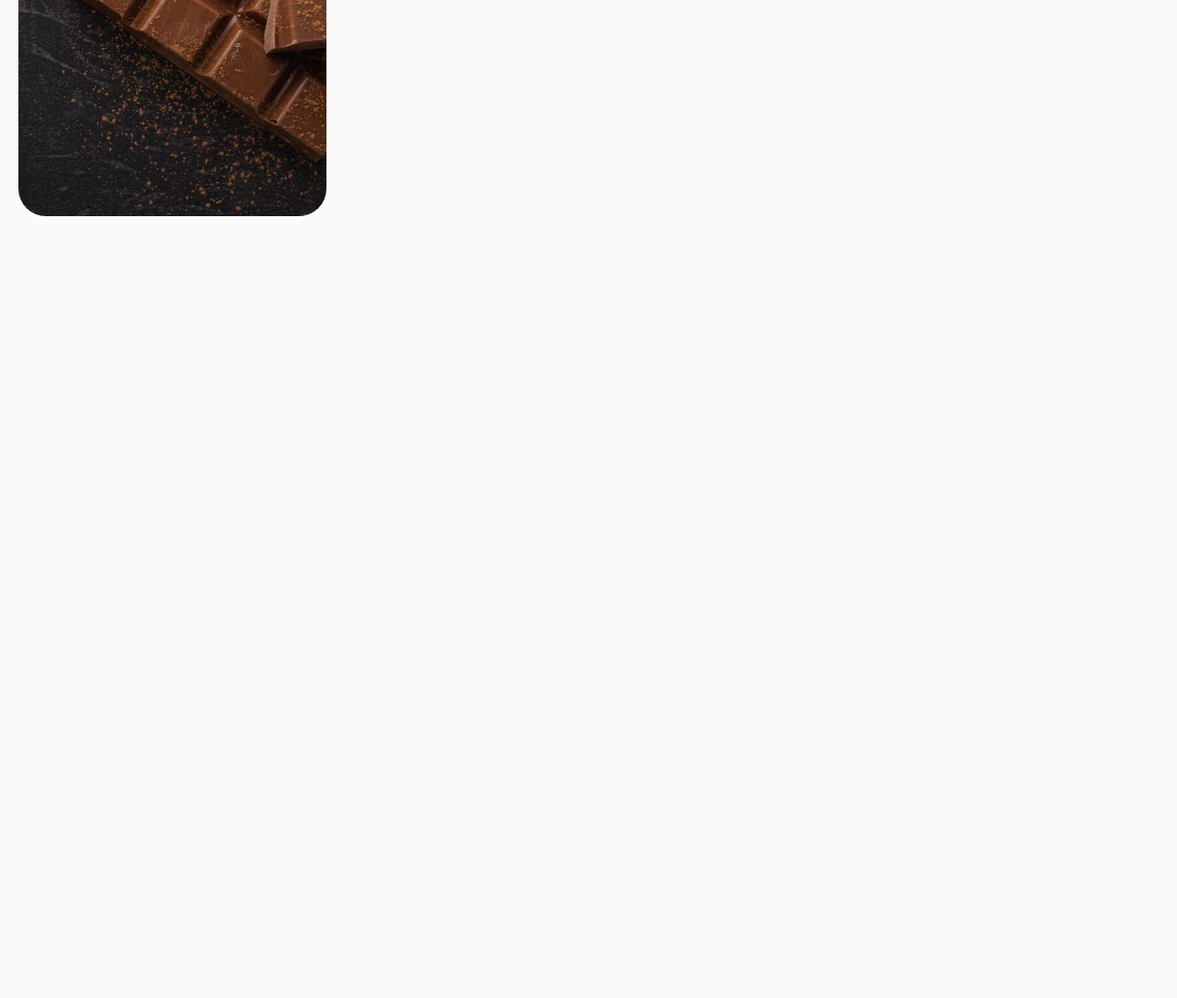
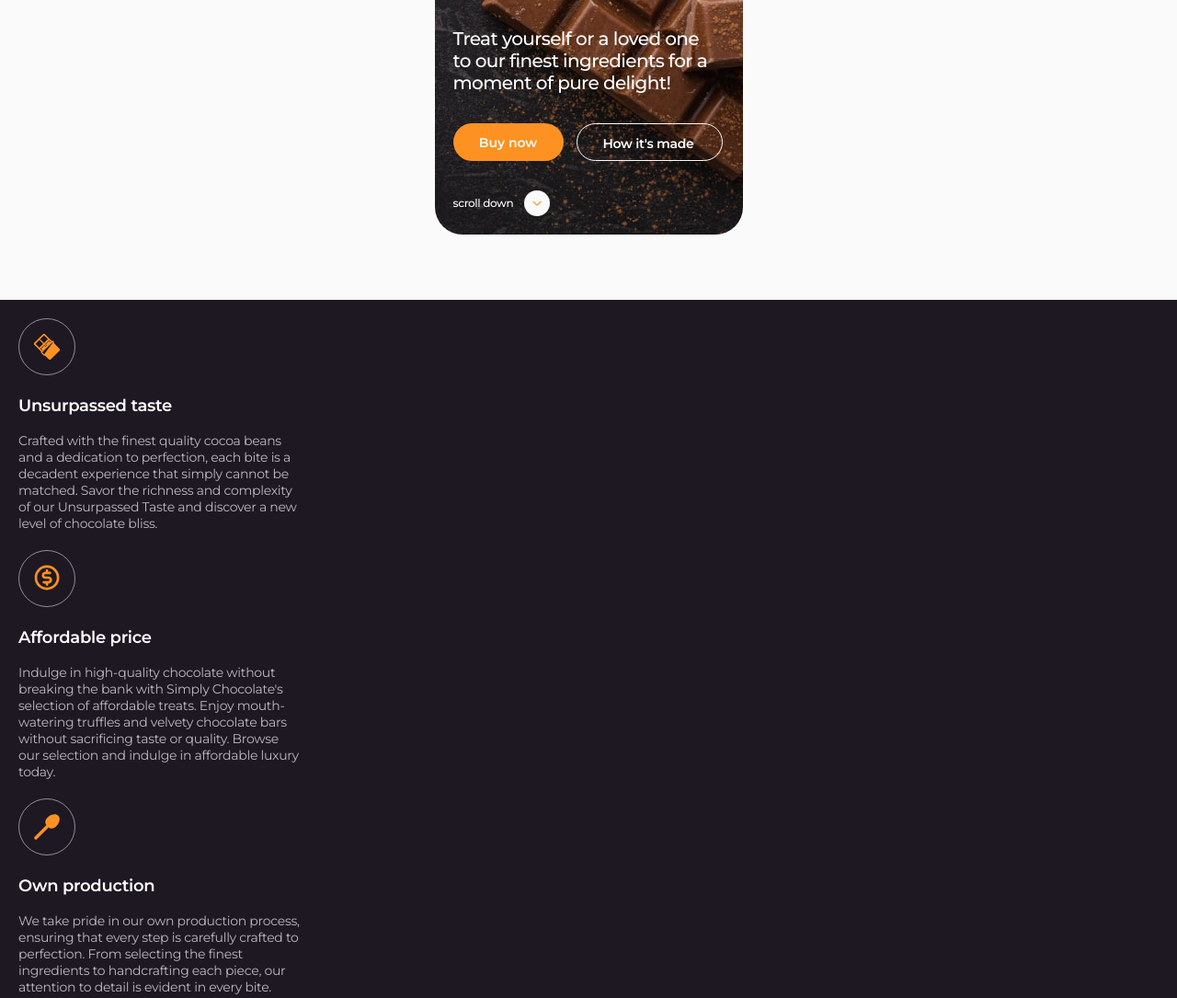
Before and after one commit to evsovichka/Simply-Chocolate, a plain HTML site: page index.html in a window 1280 px wide. Shown: the part 440-1525 px from the top of the page at 92% size. Before the commit the page ends 800 px from the top, so only its background shows below. Drawn offline with Linux system fonts and the light colour scheme.

Commit message:
first section & benefits section

```diff
--- a/base.css
+++ b/base.css
@@ -1,6 +1,7 @@
 * {
   margin: 0;
   padding: 0;
+  box-sizing: border-box;
 }
 
 :root {
@@ -15,7 +16,6 @@ body {
   letter-spacing: -0.02em;
   font-size: 14px;
   color: var(--black);
-  padding: 20px;
   background-color: var(--white);
 }
 
@@ -28,3 +28,8 @@ ul,
 ol {
   list-style: none;
 }
+
+button {
+  border: none;
+  font-family: inherit;
+}
--- a/index.html
+++ b/index.html
@@ -28,18 +28,80 @@
         />
       </a>
       <svg width="21" height="21" class="svg">
-        <use href="./images/icons.min.svg#burger-icon"></use>
+        <use href="./images/icons.svg#burger-icon"></use>
       </svg>
     </header>
     <main>
       <section class="first-section">
         <p class="first-section-title">
-          Treat yourself or a loved one to our finest ingredients for a moment
-          of pure delight!
+          Treat yourself or a loved one <br />
+          to our finest ingredients for a moment of pure delight!
         </p>
-        <button class="first-section-button" type="button">Buy now</button>
-        <a class="first-section-link" href="#">How it's made</a>
-        <a class="first-section-linkScrollDown">scroll down </a>
+        <div class="first-section-button-wrapper">
+          <button class="first-section-button" type="button">Buy now</button>
+          <a class="first-section-link" href="#">How it's made</a>
+        </div>
+        <a class="first-section-linkScrollDown"
+          >scroll down
+          <div class="checkmarkIconWrap">
+            <svg width="10" height="6">
+              <use href="./images/icons.svg#checkMark-icon"></use>
+            </svg>
+          </div>
+        </a>
+      </section>
+      <section class="benefits-section">
+        <ul class="benefits-list">
+          <li class="benefits-item">
+            <div class="benefits-icon-wrapper">
+              <svg width="32" height="32">
+                <use href="./images/icons.svg#icon-chocolate-bar"></use>
+              </svg>
+            </div>
+            <div class="benefits-text-wrapper">
+              <p class="benefits-title">Unsurpassed taste</p>
+              <p class="benefits-text">
+                Crafted with the finest quality cocoa beans and a dedication to
+                perfection, each bite is a decadent experience that simply
+                cannot be matched. Savor the richness and complexity of our
+                Unsurpassed Taste and discover a new level of chocolate bliss.
+              </p>
+            </div>
+          </li>
+          <li class="benefits-item">
+            <div class="benefits-icon-wrapper">
+              <svg width="32" height="32">
+                <use href="./images/icons.svg#icon-money"></use>
+              </svg>
+            </div>
+            <div class="benefits-text-wrapper">
+              <p class="benefits-title">Affordable price</p>
+              <p class="benefits-text">
+                Indulge in high-quality chocolate without breaking the bank with
+                Simply Chocolate's selection of affordable treats. Enjoy
+                mouth-watering truffles and velvety chocolate bars without
+                sacrificing taste or quality. Browse our selection and indulge
+                in affordable luxury today.
+              </p>
+            </div>
+          </li>
+          <li class="benefits-item">
+            <div class="benefits-icon-wrapper">
+              <svg width="32" height="32">
+                <use href="./images/icons.svg#icon-spoon"></use>
+              </svg>
+            </div>
+            <div class="benefits-text-wrapper">
+              <p class="benefits-title">Own production</p>
+              <p class="benefits-text">
+                We take pride in our own production process, ensuring that every
+                step is carefully crafted to perfection. From selecting the
+                finest ingredients to handcrafting each piece, our attention to
+                detail is evident in every bite.
+              </p>
+            </div>
+          </li>
+        </ul>
       </section>
     </main>
     <footer></footer>
--- a/styles.css
+++ b/styles.css
@@ -5,6 +5,7 @@
   justify-content: space-between;
   align-items: center;
   margin-bottom: 14px;
+  padding: 20px;
 }
 .logo {
   font-weight: 700;
@@ -31,4 +32,110 @@
   height: 620px;
   background-image: url(./images/mobile_background.jpg);
   background-size: 335px 620px;
+  display: flex;
+  flex-direction: column;
+  gap: 32px;
+  justify-content: end;
+  padding: 20px;
+  margin: 0 auto 71px auto;
 }
+
+.first-section-title {
+  font-weight: 500;
+  font-size: 20px;
+  line-height: 120%;
+  letter-spacing: -0.03em;
+  color: #fff;
+  max-width: 295px;
+}
+
+.first-section-button {
+  border-radius: 100px;
+  padding: 12px 28px;
+  width: 120px;
+  height: 41px;
+  background-color: var(--orange);
+  font-weight: 600;
+  font-size: 14px;
+  color: #fff;
+}
+
+.first-section-link {
+  border: 1px solid var(--white);
+  border-radius: 100px;
+  padding: 12px 28px;
+  width: 159px;
+  height: 41px;
+  font-weight: 600;
+  color: #fff;
+}
+
+.first-section-button-wrapper {
+  display: flex;
+  flex-direction: row;
+  gap: 14px;
+}
+
+.first-section-linkScrollDown {
+  font-weight: 500;
+  font-size: 12px;
+  line-height: 117%;
+  letter-spacing: -0.03em;
+  color: #fff;
+  display: flex;
+  gap: 12px;
+  align-items: center;
+}
+
+.checkmarkIconWrap {
+  width: 28px;
+  height: 28px;
+  background-color: var(--white);
+  border-radius: 100%;
+  fill: var(--orange);
+  display: flex;
+  justify-content: center;
+  align-items: center;
+}
+
+.benefits-section {
+  background-color: var(--dark-purple);
+  color: #fff;
+  padding: 20px;
+  margin-bottom: 72px;
+}
+
+.benefits-list {
+  display: flex;
+  flex-direction: column;
+  gap: 20px;
+}
+.benefits-item {
+  display: flex;
+  flex-direction: column;
+  gap: 22px;
+}
+.benefits-icon-wrapper {
+  border: 1px solid rgba(255, 255, 255, 0.5);
+  border-radius: 365px;
+  width: 62px;
+  height: 62px;
+  fill: var(--orange);
+  display: flex;
+  justify-content: center;
+  align-items: center;
+}
+
+.benefits-text-wrapper {
+  display: flex;
+  flex-direction: column;
+  gap: 18px;
+}
+.benefits-title {
+  font-weight: 600;
+  font-size: 18px;
+}
+.benefits-text {
+  color: rgba(255, 255, 255, 0.7);
+  max-width: 308px;
+}
```
Also changed, not shown: images/icons.min.svg (deleted), images/icons.svg (added).
